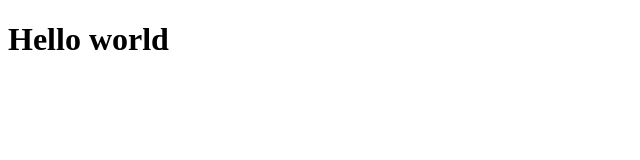
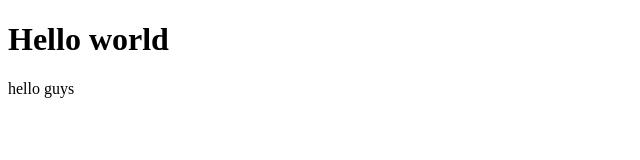
Before and after one commit to Muhammadfarruk/New-site, a plain HTML site: page index.html in a window 1280 px wide. Shown: the full height of the page, 0-640 px from the left. Drawn offline with Linux system fonts and the light colour scheme.

Commit message:
update index

```diff
--- a/index.html
+++ b/index.html
@@ -8,5 +8,6 @@
   </head>
   <body>
     <h1>Hello world</h1>
+    <p>hello guys</p>
   </body>
 </html>
--- /dev/null
+++ b/style.css
@@ -0,0 +1,3 @@
+p {
+  color: reds;
+}
```
